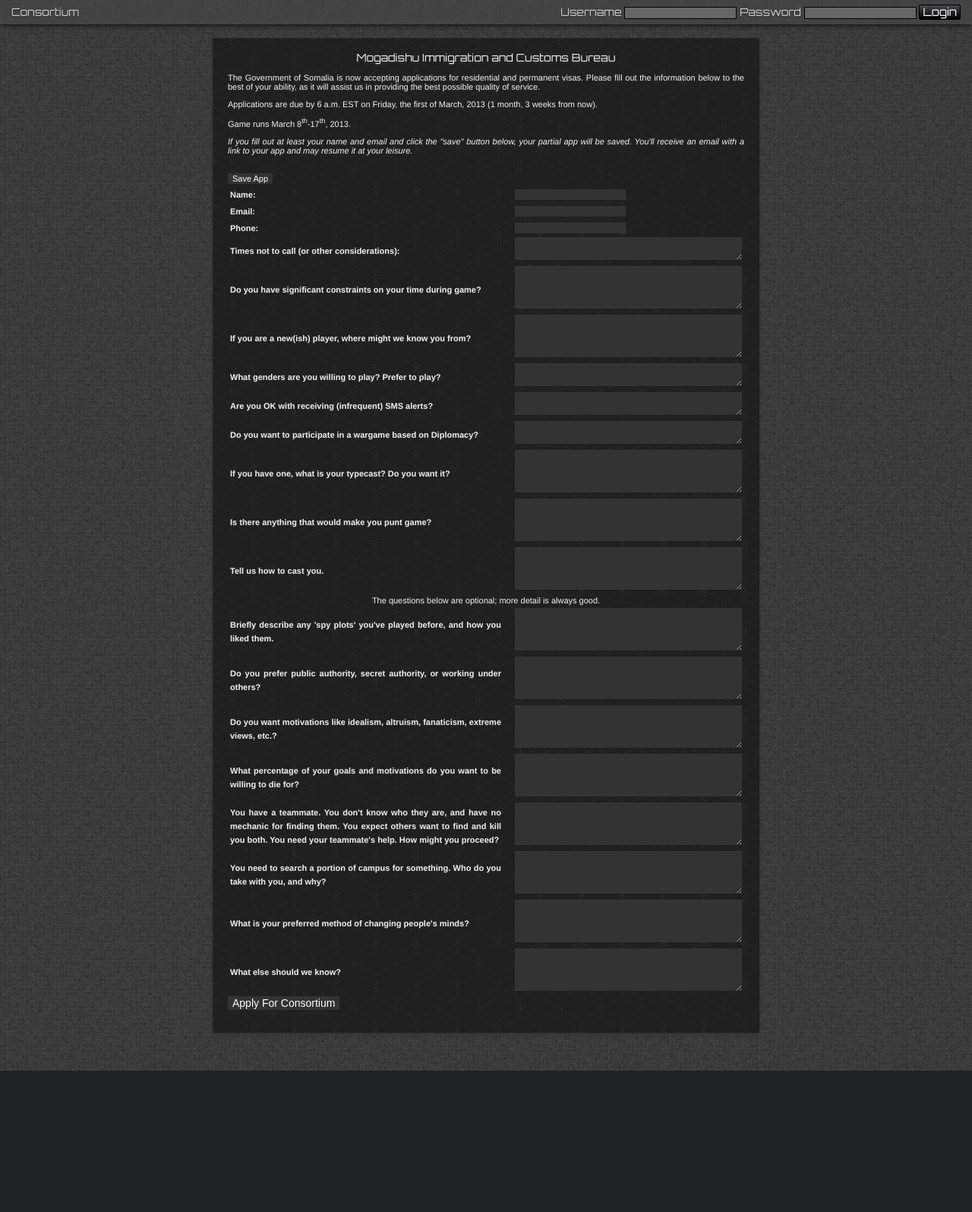
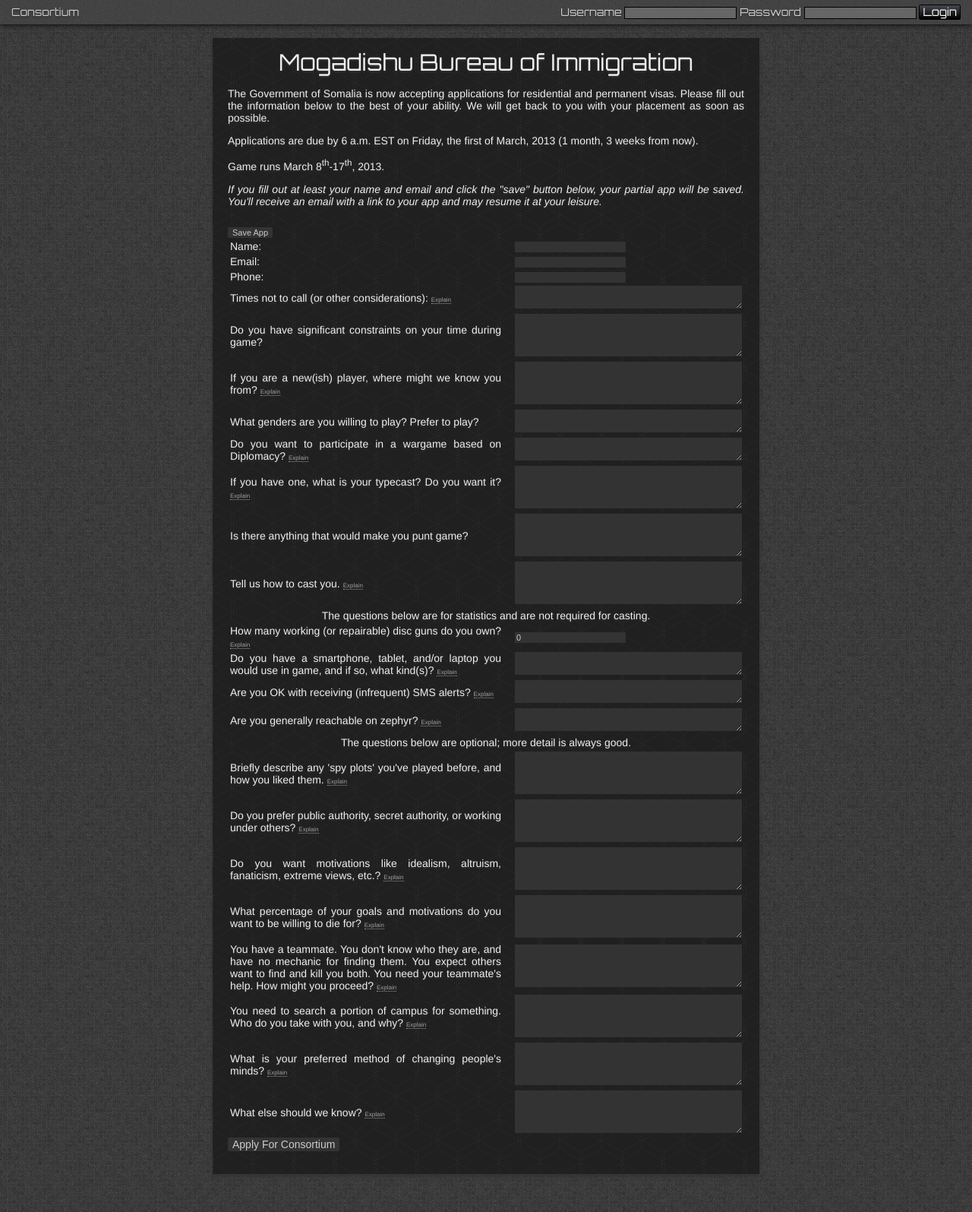
Before and after one commit to ternus/consortium, a Django app: page /app/ in a window 1280 px wide. Shown: the whole page at 76% size. Before the commit the page ends 1409 px from the top, so only its background shows below. Run offline with Django 3.2, Linux system fonts and the light colour scheme; parts of the project's set-up code (start-up, migrations or seed data) failed here and were passed over.

Commit message:
App and frontpage update

```diff
--- a/app/templates/app/app.html
+++ b/app/templates/app/app.html
@@ -1,13 +1,20 @@
 {% extends "consortium.html" %}
 {% load humanize %}
+{% load lookup %}
+
+{% block javascripts %}
+    <script type=text/javascript>
+
+    </script>
+{% endblock %}
 
 {% block container %}
-    <div class="consortium_smallheader consortium" id="appheader">Mogadishu Immigration and Customs Bureau</div>
+    <div class="consortium_smallheader consortium" id="appheader">Mogadishu Bureau of Immigration</div>
     <div class="consortium_text" id="app_instructions">
         <p>
             The Government of Somalia is now accepting applications for residential and permanent visas.
-            Please fill out the information below to the best of your ability, as it
-            will assist us in providing the best possible quality of service.
+            Please fill out the information below to the best of your ability. We will get back to you with your placement
+            as soon as possible.
         </p>
         <p>
             Applications are due by 6 a.m. EST on Friday, the first of March, 2013 {% if game_time %}({{ game_time|naturaltime }}){% endif %}.
@@ -30,9 +37,17 @@
             {% csrf_token %}
             <table>
                 {% for field in form %}
-                <tr><th>{{ field.label_tag }}{% if field.errors %}<span class="field_error">{{ field.errors }}</span>{% endif %}</th><td>{{ field }}</td></tr>
+                <tr><th>{{ field.label_tag }}{% if field.errors %}<span class="field_error">{{ field.errors }}</span>{% endif %}
+                {% if form.explanations|lookup:field.name %}
+                    <a class="explain"  onclick="$('#explanation_{{ field.name }}').slideToggle();">Explain</a>
+                    <div class="explanation" id="explanation_{{ field.name }}" style="display:none;">{{ form.explanations|lookup:field.name|safe }}</div>
+                {% endif %}
+                </th><td>{{ field }}</td></tr>
                     {% ifequal field.name "how_cast" %}
-                    <tr><td colspan="2" id="separator" class="text">The questions below are optional; more detail is always good.</td></tr>
+                        <tr><td colspan="2" class="text separator">The questions below are for statistics and are not required for casting.</td></tr>
+                    {% endifequal %}
+                    {% ifequal field.name "zephyr" %}
+                    <tr><td colspan="2" class="text separator">The questions below are optional; more detail is always good.</td></tr>
                     {% endifequal %}
                 {% endfor %}
             </table>
--- /dev/null
+++ b/app/templatetags/lookup.py
@@ -0,0 +1,7 @@
+#encoding=utf-8
+
+from django.template.defaulttags import register
+
+@register.filter
+def lookup(d, key):
+    return d.get(key)
--- a/static/css/consortium.css
+++ b/static/css/consortium.css
@@ -97,17 +97,23 @@ body {
   font-size: 14px;
   text-shadow: 0px 2px 2px #333333; }
 
+#consortium_teaser {
+  font-size: 30px;
+  text-shadow: 0px 2px 2px #333333;
+  text-align: center;
+  margin: auto; }
+
 #consortium_blurb {
   margin: 40px auto 0px auto;
   width: 70%;
-  text-align: left;
   padding: 10px;
   padding-top: 25px;
   background: url("/static/img/lined_paper.png") #dddddd;
-  text-shadow: 0px 1px 1px #666666;
+  text-shadow: 0px 1px 1px #aaaaaa;
   box-shadow: 1px 1px 10px #999999;
-  font-family: monospace;
-  color: #8b4513;
+  font-family: "Helvetica Neue Ultra Light", Helvetica, sans-serif;
+  text-align: justify;
+  color: black;
   border: 1px dashed #333333; }
 
 #floater {
@@ -206,38 +212,49 @@ body {
 
 #app {
   padding: 10px;
-  font-family: Helvetica Neue, Helvetica, sans-serif; }
-  #app label, #app .text {
-    font-size: 11px;
-    text-shadow: 0px 1px 1px #333333; }
+  font-family: Helvetica Neue, Helvetica, sans-serif;
+  font-size: 14px;
+  text-shadow: 0px 2px 2px #333333; }
   #app textarea, #app input {
     border: 1px;
     background: #333333;
+    color: #cccccc;
     font-size: 11px;
     text-shadow: 0px 1px 1px #333333; }
   #app .field_error {
     color: #f33; }
-  #app #separator {
+  #app .explain {
+    font-size: 8px;
+    text-shadow: 0px 1px 1px #333333;
+    color: #999999;
+    border-bottom: 1px dotted #999999; }
+  #app .explanation {
+    font-size: 11px;
+    text-shadow: 0px 1px 1px #333333;
+    color: #999999; }
+  #app .separator {
     text-align: center; }
   #app th {
     text-align: justify;
-    padding-right: 15px; }
+    padding-right: 15px;
+    font-weight: normal; }
   #app #apply {
     margin: auto;
     font-size: 14px;
     text-shadow: 0px 2px 2px #333333; }
 
 .consortium_smallheader {
-  font-size: 14px;
+  font-size: 30px;
   text-shadow: 0px 2px 2px #333333;
   text-align: center;
-  margin: auto; }
+  margin: auto;
+  font-family: "Orbitron", "Helvetica Neue Ultra Light", Helvetica, sans-serif; }
 
 .consortium_text {
   margin: 10px;
   text-align: justify;
-  font-size: 11px;
-  text-shadow: 0px 1px 1px #333333; }
+  font-size: 14px;
+  text-shadow: 0px 2px 2px #333333; }
 
 .ooc {
   font-style: italic; }
--- a/static/css/consortium.scss
+++ b/static/css/consortium.scss
@@ -9,6 +9,7 @@ $hugefont: 70px;
 $bigfont: 30px;
 $medfont: 14px;
 $smallfont: 11px;
+$tinyfont: 8px;
 $bodyfont: "Helvetica Neue Ultra Light", Helvetica, sans-serif;
 
 @mixin orbitron {
@@ -26,7 +27,7 @@ $bodyfont: "Helvetica Neue Ultra Light", Helvetica, sans-serif;
   text-shadow: 0px 3px 3px $shadow;
 }
 
-@mixin big-text {
+@mixin large-text {
   font-size: $bigfont;
   text-shadow: 0px 2px 2px $shadow;
 }
@@ -36,8 +37,13 @@ $bodyfont: "Helvetica Neue Ultra Light", Helvetica, sans-serif;
   text-shadow: 0px 2px 2px $shadow;
 }
 
-@mixin normal-text {
+@mixin small-text {
   font-size: $smallfont;
+  text-shadow: 0px 1px 1px $shadow;
+}
+
+@mixin tiny-text {
+  font-size: $tinyfont;
   text-shadow: 0px 1px 1px $shadow;
 }
 
@@ -145,7 +151,7 @@ $headercolor: $ultralight;
 
 #consortium_runtime {
   @include real-center;
-  @include big-text;
+  @include large-text;
 }
 
 #consortium_countdown {
@@ -158,17 +164,22 @@ $headercolor: $ultralight;
   @include med-text;
 }
 
+#consortium_teaser {
+  @include large-text;
+  @include real-center;
+}
+
 #consortium_blurb {
   margin: 40px auto 0px auto;
   width: 70%;
-  text-align: left;
   padding: 10px;
   padding-top: 25px;
   background: url('/static/img/lined_paper.png') #ddd;
-  text-shadow: 0px 1px 1px $lightshadow;
+  text-shadow: 0px 1px 1px $lightfont;
   box-shadow: 1px 1px 10px #999;
-  font-family: monospace;
-  color: #8b4513;
+  font-family: $bodyfont;
+  text-align: justify;
+  color: black;
   border: 1px dashed $shadow;
 
 }
@@ -236,7 +247,7 @@ body {
 .login_input  {
   background: #666;
   border: 1px solid black;
-  @include normal-text;
+  @include small-text;
 }
 
 .gradientbutton {
@@ -285,15 +296,16 @@ body {
 #app {
   padding: 10px;
   font-family: Helvetica Neue, Helvetica, sans-serif;
+  @include med-text;
 
   label, .text {
-    @include normal-text;
   }
 
   textarea, input {
     border:1px;
     background: $shadow;
-    @include normal-text;
+    color: $ultralight;
+    @include small-text;
   }
 
   .appbutton {
@@ -302,14 +314,23 @@ body {
   .field_error {
     color: #f33;
   }
-
-  #separator {
+  .explain {
+    @include tiny-text;
+    color:$medbright;
+    border-bottom: 1px dotted $medbright;
+  }
+  .explanation {
+    @include small-text;
+    color: $medbright;
+  }
+  .separator {
     text-align: center;
   }
 
   th {
     text-align: justify;
     padding-right: 15px;
+    font-weight:normal;
   }
 
   #apply {
@@ -319,14 +340,15 @@ body {
 }
 
 .consortium_smallheader {
-  @include med-text;
+  @include large-text;
   @include real-center;
+  @include orbitron;
 }
 
 .consortium_text {
   margin: 10px;
   text-align: justify;
-  @include normal-text;
+  @include med-text;
 }
 
 .ooc {
```
Also changed, not shown: app/models.py (+52 -3 lines), app/migrations/0003_auto__add_field_consortiumapp_disc_guns__add_field_consortiumapp_devic.py (added), app/migrations/0004_auto__chg_field_consortiumapp_disc_guns.py (added), app/templatetags/__init__.py (added).
